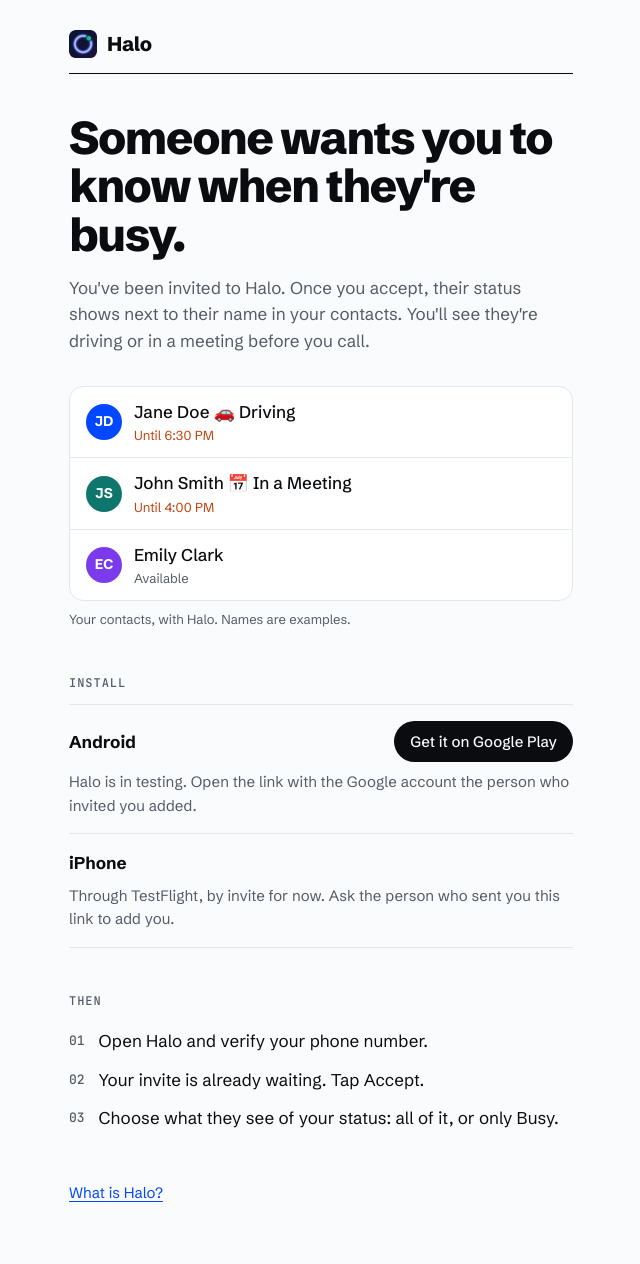
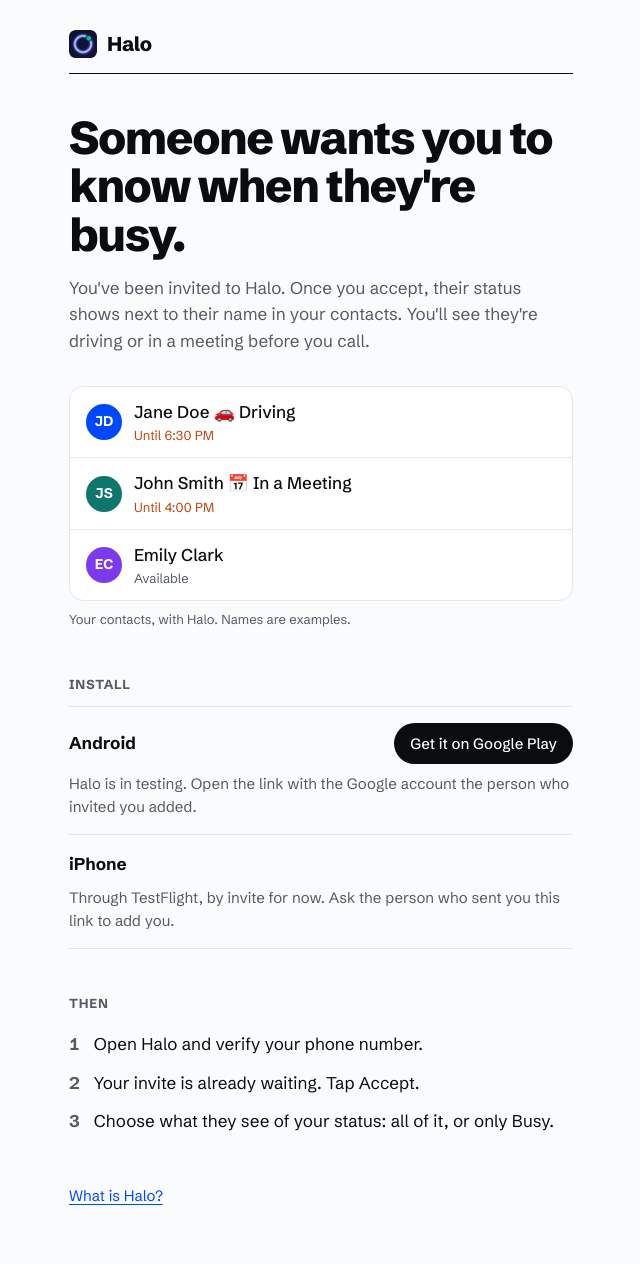
Before and after one commit to and/and.github.io, a Jekyll site: the page built from halo/get/index.html, in a window 1280 px wide. Shown: the whole page, without its empty margins (319-959 px from the left). Built offline with Jekyll 4.4.1, drawn with Linux system fonts in a browser that asks for light colours.

Commit message:
Halo /get: no monospace font

```diff
--- a/halo/get/index.html
+++ b/halo/get/index.html
@@ -21,14 +21,13 @@ sitemap: false
   <link rel="apple-touch-icon" href="{{ '/halo/img/icon.png' | relative_url }}">
   <link rel="preconnect" href="https://fonts.googleapis.com">
   <link rel="preconnect" href="https://fonts.gstatic.com" crossorigin>
-  <link href="https://fonts.googleapis.com/css2?family=JetBrains+Mono:wght@500&family=Schibsted+Grotesk:wght@400;500;700;800&display=swap" rel="stylesheet">
+  <link href="https://fonts.googleapis.com/css2?family=Schibsted+Grotesk:wght@400;500;700;800&display=swap" rel="stylesheet">
   <style>
     /* The site's own type and colours (see _layouts/default.html), so the page reads as part of and.github.io */
     :root {
       --bg: #FAFBFC; --surface: #FFFFFF; --text: #0B0C0F; --muted: #545B66; --rule: #E3E6EB;
       --accent: #0047FF; --busy: #C2410C;
       --font: "Schibsted Grotesk", "Helvetica Neue", Arial, sans-serif;
-      --mono: "JetBrains Mono", ui-monospace, Menlo, monospace;
     }
     @media (prefers-color-scheme: dark) {
       :root {
@@ -62,7 +61,7 @@ sitemap: false
     .who small.busy { color: var(--busy); }
     .caption { font-size: 13px; color: var(--muted); }
 
-    h2 { font-family: var(--mono); font-size: 12px; font-weight: 500; letter-spacing: .08em; text-transform: uppercase; color: var(--muted); margin: 44px 0 12px; }
+    h2 { font-size: 13px; font-weight: 700; letter-spacing: .06em; text-transform: uppercase; color: var(--muted); margin: 44px 0 12px; }
 
     .platform { display: flex; flex-wrap: wrap; align-items: center; justify-content: space-between; gap: 8px 16px; padding: 16px 0; border-top: 1px solid var(--rule); }
     .platform + .platform { border-bottom: 1px solid var(--rule); }
@@ -73,7 +72,7 @@ sitemap: false
 
     ol { list-style: none; counter-reset: step; }
     ol li { counter-increment: step; display: flex; gap: 14px; padding: 6px 0; }
-    ol li::before { content: counter(step, decimal-leading-zero); font-family: var(--mono); font-size: 13px; color: var(--muted); padding-top: 3px; }
+    ol li::before { content: counter(step); flex: 0 0 1ch; font-weight: 700; font-variant-numeric: tabular-nums; color: var(--muted); }
 
     footer { margin-top: 44px; font-size: 15px; }
     footer a { color: var(--accent); text-underline-offset: 3px; }
```
